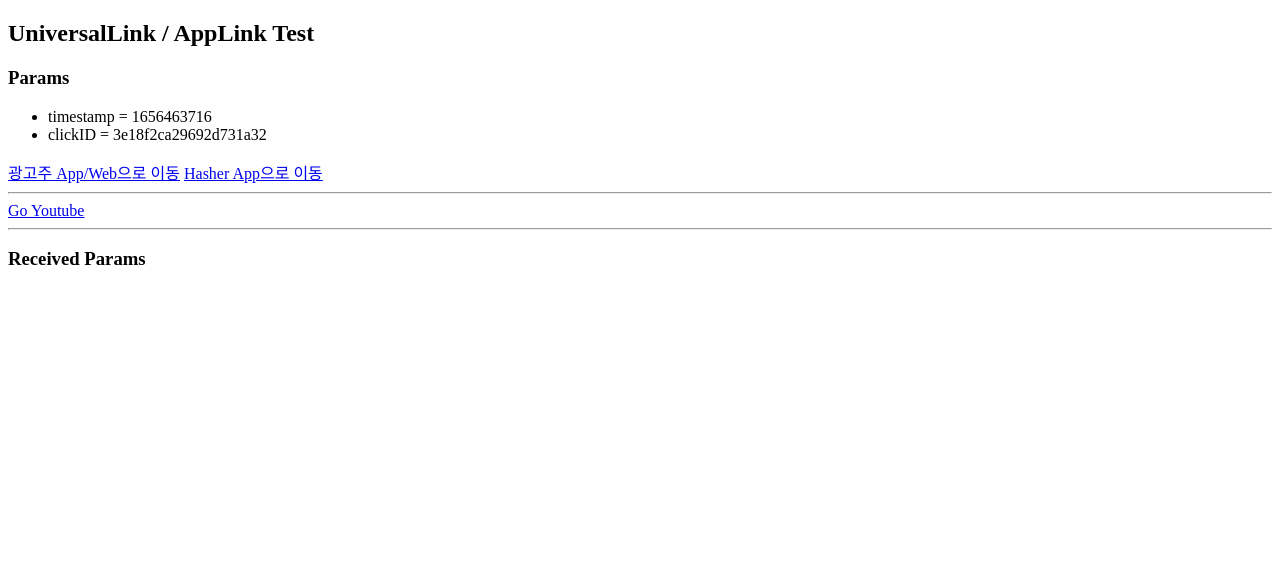
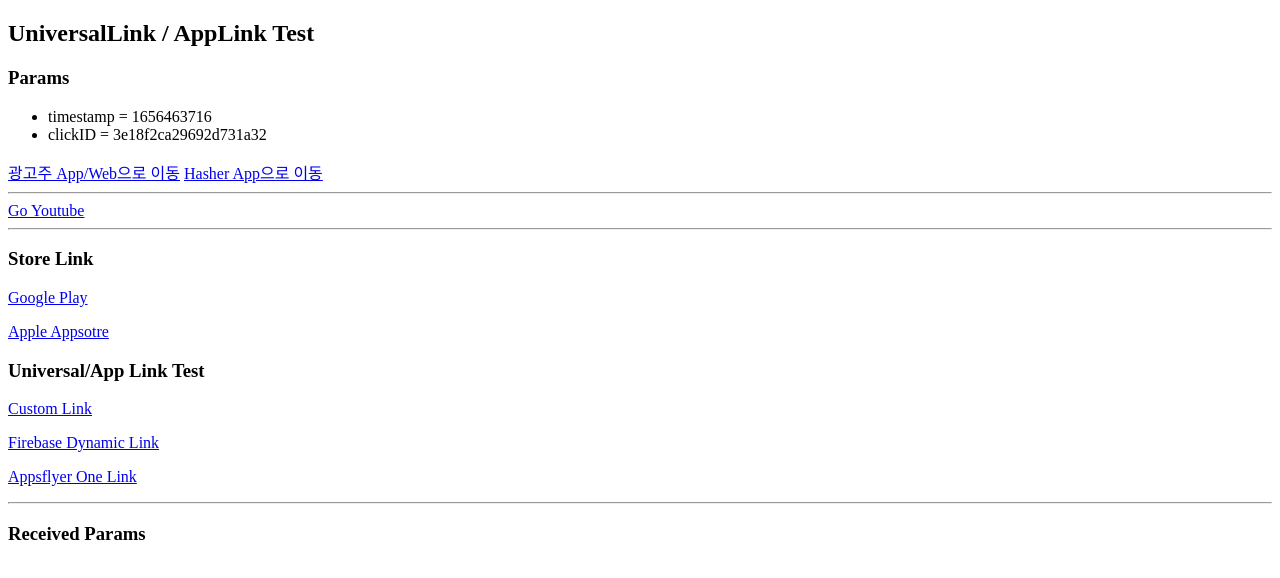
Before and after one commit to hongseok/home, a plain HTML site: page docs/index.html in a window 1280 px wide. Drawn offline with Linux system fonts and the light colour scheme.

Commit message:
Update index.html

```diff
--- a/docs/index.html
+++ b/docs/index.html
@@ -15,6 +15,16 @@
       <a href="https://www.youtube.com/watch?v=WG7JHLfClEo">Go Youtube</a>
 
       <hr />
+      <h3>Store Link</h3>
+      <p><a href="https://play.google.com/store/apps/details?id=com.ncorp.businessinsight.deviceinfo&referrer=nopage">Google Play</a></p>
+      <p><a href="https://apps.apple.com/us/app/live-text-hasher/id1615513935">Apple Appsotre</a></p>
+
+      <h3>Universal/App Link Test</h3>
+      <p><a href="https://hasher.porthej.com/">Custom Link</a></p>
+      <p><a href="https://ntracker.page.link/conversion?gfa_click_id=test_dynamic_link">Firebase Dynamic Link</a></p>
+      <p><a href="https://ntracker.onelink.me/Pnqs/9q5gkpcb?gfa_click_id=test_onelink">Appsflyer One Link</a></p>
+      <hr />
+
       <h3>Received Params</h3>
       <ul id="received"></ul>
     <script type="text/javascript">
```
